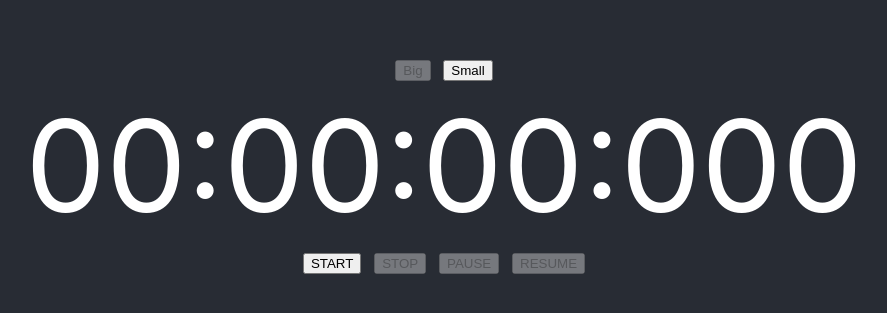
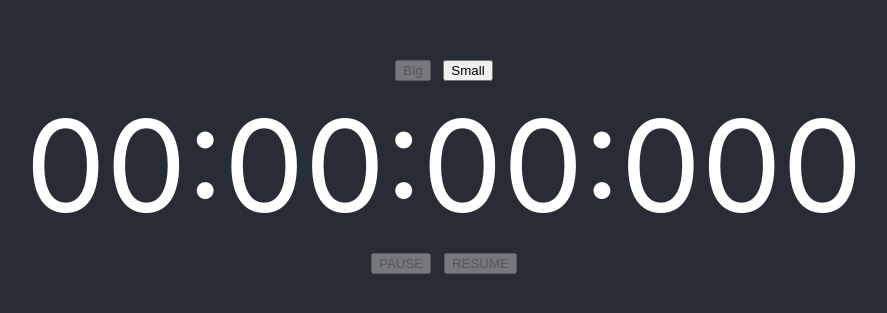
Before and after one commit to ivandotv/react-hooks-mobx-root-store, a React (Create React App) app: page / in a window 1280 px wide. Shown: the part 235-548 px from the top of the page, without its empty margins (196-1083 px from the left). Built offline with nearby package versions, Linux system fonts and the light colour scheme.

Commit message:
remove start/stop buttons from controls

```diff
--- a/src/StopwatchControls.tsx
+++ b/src/StopwatchControls.tsx
@@ -4,14 +4,6 @@ import { useRootStore } from "./providers/RootStoreProvider";
 
 export const StopwatchControls = observer(function StopwatchControls() {
   const { stopwatchStore: clockStore } = useRootStore();
-
-  const start = useCallback(() => {
-    return clockStore.start();
-  }, [clockStore]);
-
-  const stop = useCallback(() => {
-    return clockStore.stop();
-  }, [clockStore]);
 
   const pause = useCallback(() => {
     return clockStore.pause();
@@ -23,17 +15,6 @@ export const StopwatchControls = observer(function StopwatchControls() {
 
   return (
     <div className="buttons-wrap">
-      <button
-        disabled={
-          clockStore.state === "STARTED" || clockStore.state === "PAUSED"
-        }
-        onClick={start}
-      >
-        START
-      </button>
-      <button disabled={clockStore.state === "STOPPED"} onClick={stop}>
-        STOP
-      </button>
       <button
         disabled={
           clockStore.state === "STOPPED" || clockStore.state === "PAUSED"
```
